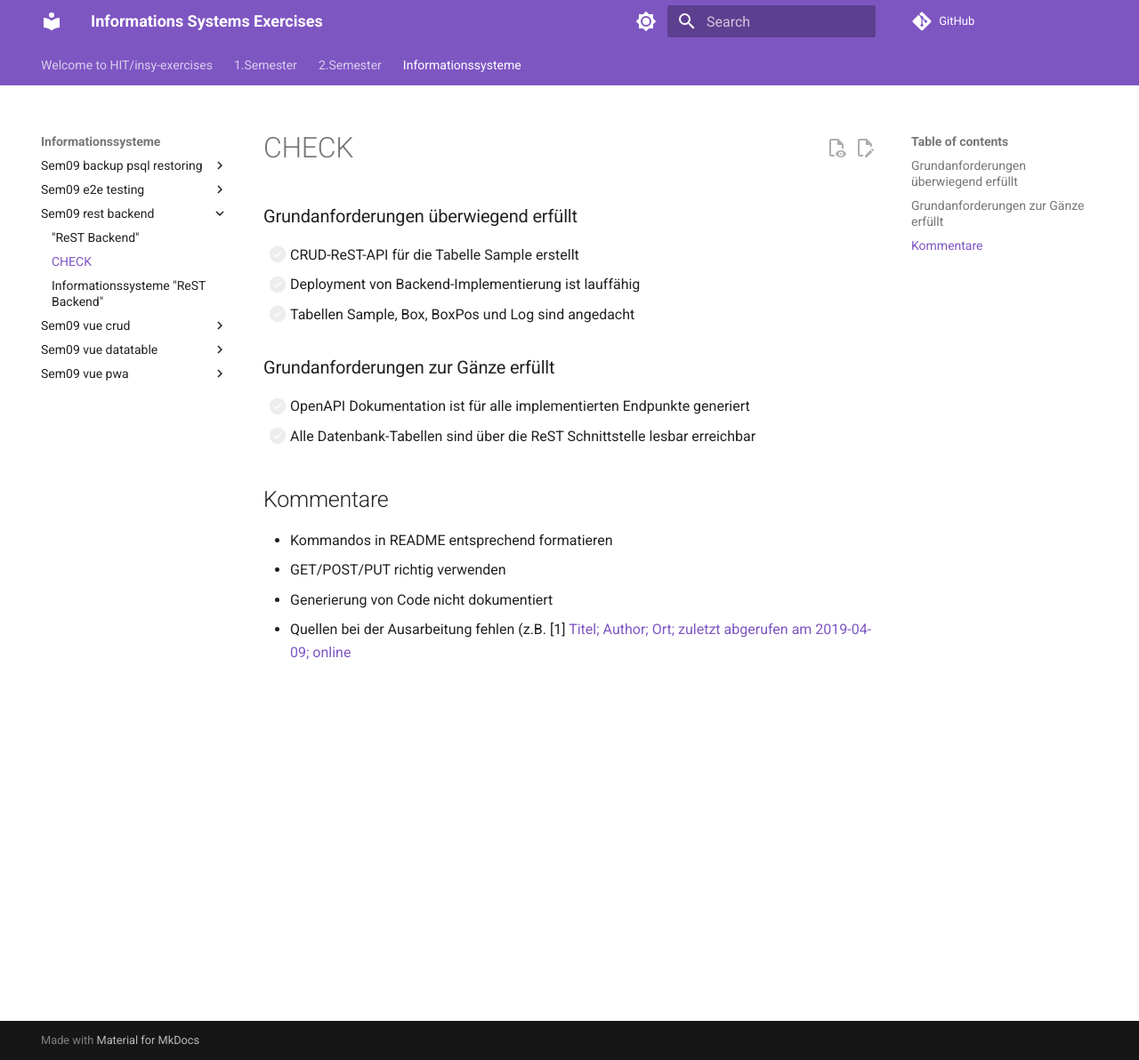
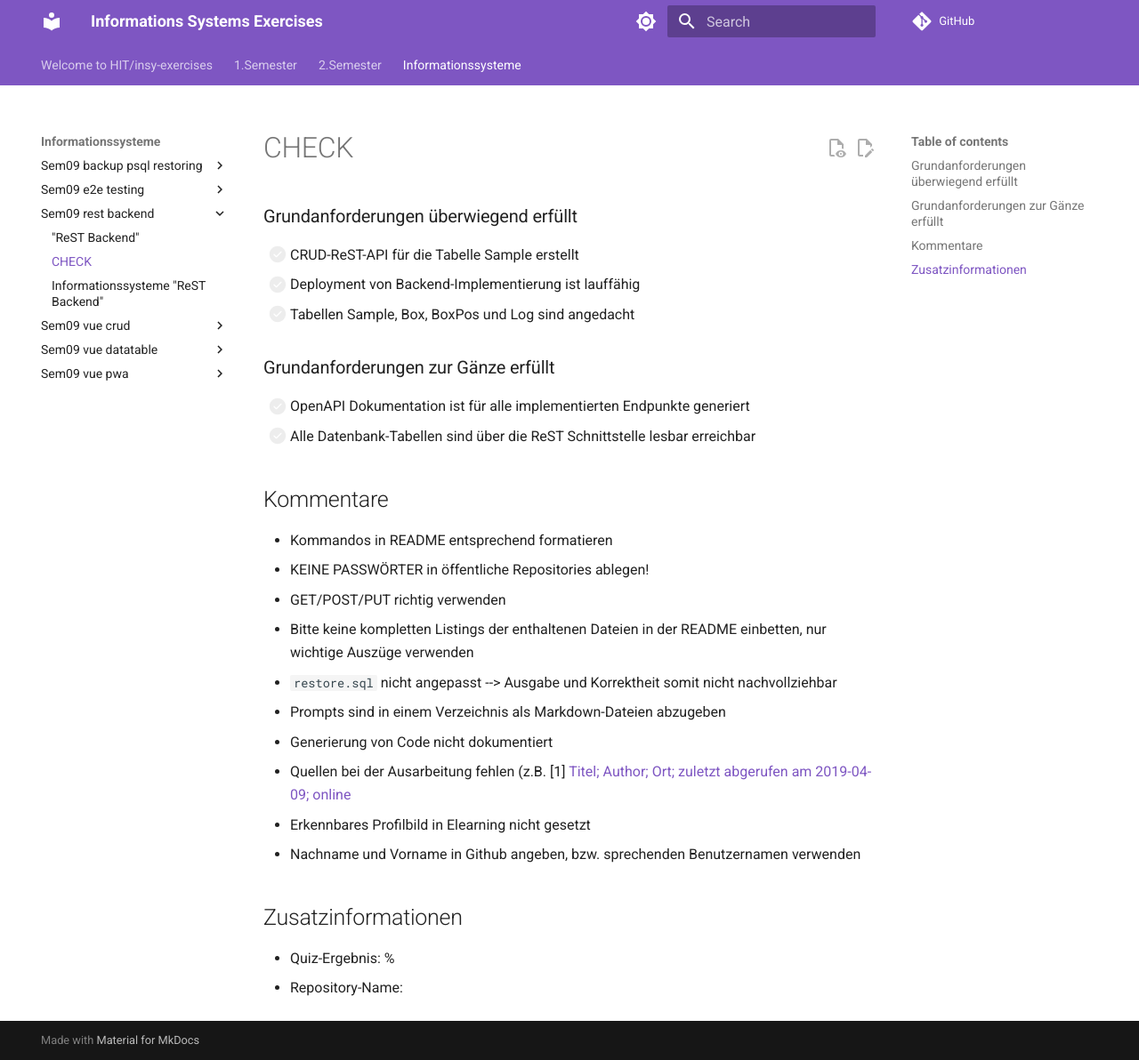
Before and after one commit to TGM-HIT/insy-exercises, an MkDocs documentation site: the page built from docs/informationssysteme_/sem09_rest_backend/CHECK.md, in a window 1280 px wide and 1192 px high. Shown: the whole window at 89% size. Built offline with MkDocs 1.6.1 and Material for MkDocs 9.7.7, drawn with Linux system fonts in a browser that asks for light colours; comment, search, counter and statistics services are not loaded.

Commit message:
added comments

```diff
--- a/docs/informationssysteme_/sem09_rest_backend/CHECK.md
+++ b/docs/informationssysteme_/sem09_rest_backend/CHECK.md
@@ -9,6 +9,16 @@
 
 ## Kommentare
 * Kommandos in README entsprechend formatieren
+* KEINE PASSWÖRTER in öffentliche Repositories ablegen!
 * GET/POST/PUT richtig verwenden
+* Bitte keine kompletten Listings der enthaltenen Dateien in der README einbetten, nur wichtige Auszüge verwenden
+* `restore.sql` nicht angepasst --> Ausgabe und Korrektheit somit nicht nachvollziehbar
+* Prompts sind in einem Verzeichnis als Markdown-Dateien abzugeben
 * Generierung von Code nicht dokumentiert
 * Quellen bei der Ausarbeitung fehlen (z.B. [1] [Titel; Author; Ort; zuletzt abgerufen am 2019-04-09; online](http://link)
+* Erkennbares Profilbild in Elearning nicht gesetzt
+* Nachname und Vorname in Github angeben, bzw. sprechenden Benutzernamen verwenden
+
+## Zusatzinformationen
+* Quiz-Ergebnis: %
+* Repository-Name:
```
